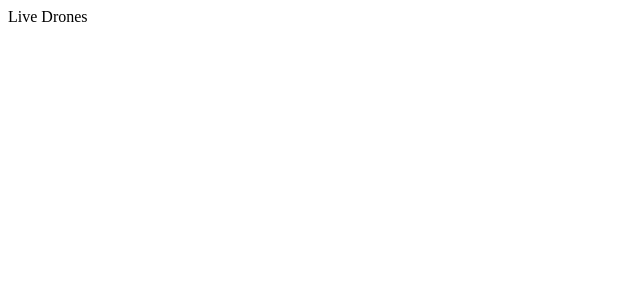
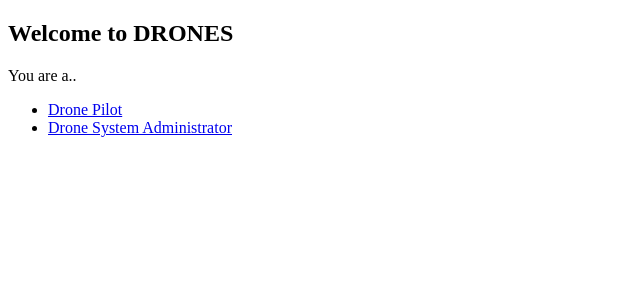
Before and after one commit to TropicalBastos/Drones, a React app: page / in a window 1280 px wide. Shown: the top 300 px of the page, without its empty margins (0-640 px from the left). Built offline with nearby package versions, Linux system fonts and the light colour scheme; the HTML template or start-up script is replaced by a standard one.

Commit message:
frontend architecture and boilerplate moulded, some introductory components built

```diff
--- a/frontend/src/App.js
+++ b/frontend/src/App.js
@@ -1,13 +1,44 @@
 import React from 'react';
+import ReactDOM from 'react-dom';
+import { createBrowserHistory } from 'history';
+import { applyMiddleware, compose, createStore } from 'redux';
+import { connectRouter, routerMiddleware } from 'connected-react-router';
+import { Provider } from 'react-redux';
+import { Route, Switch } from 'react-router'; // react-router v4
+import { ConnectedRouter } from 'connected-react-router';
+import rootReducer from './reducers/RootReducer';
+import Intro from './Intro/Main';
+import './styles/main.scss';
 
-class App extends React.Component {
-   render() {
-      return (
-         <div>
-            Live Drones
-         </div>
-      );
-   }
-}
+/* Create a browser history so the
+single page application behaves a
+little more like a multi page website
+*/
+const history = createBrowserHistory();
 
-export default App;
+/** App's initial redux state */
+var initialState = {};
+
+const store = createStore(
+    connectRouter(history)(rootReducer), // new root reducer with router state
+    initialState,
+    compose(
+      applyMiddleware(
+        routerMiddleware(history), // for dispatching history actions
+        // ... other middlewares ...
+      ),
+    ),
+);
+
+ReactDOM.render(
+    <Provider store={store}>
+      <ConnectedRouter history={history}>
+        <div>
+          <Switch>
+            <Route exact path="/" component={Intro} />
+          </Switch>
+        </div>
+      </ConnectedRouter>
+    </Provider>,
+    document.getElementById('app')
+);
--- /dev/null
+++ b/frontend/src/Intro/Main.js
@@ -0,0 +1,19 @@
+import React, { Component } from 'react';
+import MainContainer from './containers/MainContainer';
+import Menu from './components/Menu';
+
+/**
+ * Wraps the container and menu component into
+ * a singular element
+ */
+export default class Main extends Component{
+
+    render(){
+        return(
+            <MainContainer>
+                <Menu />
+            </MainContainer>
+        );
+    }
+
+}
--- /dev/null
+++ b/frontend/src/Intro/components/Menu.js
@@ -0,0 +1,24 @@
+import React, { Component } from 'react';
+import { Link } from 'react-router-dom';
+
+/**
+ * Our main introductory menu, the gateway to the platform :)
+ */
+export default class Menu extends Component{
+
+    render(){
+        return(
+        <div>
+            <ul>
+                <li>
+                    <Link to="/drone-pilot">Drone Pilot</Link>
+                </li>
+                <li>
+                    <Link to="/drone-sys">Drone System Administrator</Link>
+                </li>
+            </ul>
+        </div>
+        );
+    }
+
+}
--- /dev/null
+++ b/frontend/src/Intro/containers/MainContainer.js
@@ -0,0 +1,20 @@
+import React, { Component } from 'react';
+
+/**
+ * Essentially the gateway menu container
+ */
+export default class MainContainer extends Component{
+
+    render(){
+        return(
+        <div className="intro">
+            <h2>Welcome to DRONES</h2>
+            <p>You are a..</p>
+            <div>
+                {this.props.children}
+            </div>
+        </div>
+        );
+    }
+
+}
--- a/frontend/src/main.js
+++ /dev/null
@@ -1,5 +0,0 @@
-import React from 'react';
-import ReactDOM from 'react-dom';
-import App from './App.js';
-
-ReactDOM.render(<App />, document.getElementById('app'));
--- /dev/null
+++ b/frontend/src/reducers/RootReducer.js
@@ -0,0 +1,6 @@
+import React from 'react';
+import { combineReducers } from 'redux';
+
+export default combineReducers({
+
+});
--- a/webpack.config.js
+++ b/webpack.config.js
@@ -1,5 +1,5 @@
 var config = {
-    entry: './frontend/src/main.js',
+    entry: './frontend/src/App.js',
     output: {
        path: __dirname + '/frontend/dist',
        filename: 'index.js',
@@ -13,8 +13,17 @@ var config = {
              query: {
                 presets: ['es2015', 'react']
              }
+          },
+          {
+              test: /\.scss$/,
+              use: [
+                "style-loader", // creates style nodes from JS strings
+                "css-loader", // translates CSS into CommonJS
+                "sass-loader" // compiles Sass to CSS
+              ]
           }
        ]
     }
  }
+
  module.exports = config;
```
Also changed, not shown: package.json (+9 -0 lines), frontend/src/DroneSys/containers/Dashboard.js (added), frontend/src/styles/main.scss (added), 1 other file (tests, documents, lock files or other folders).
